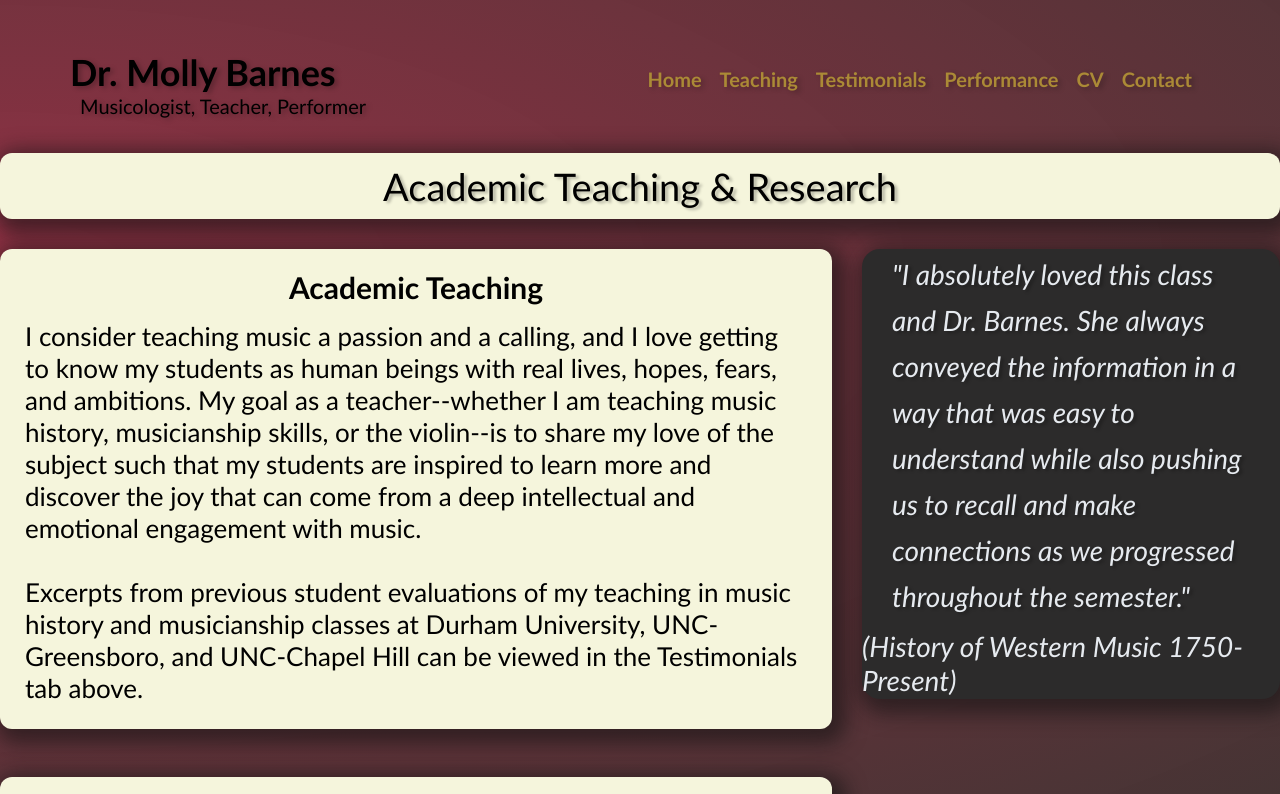
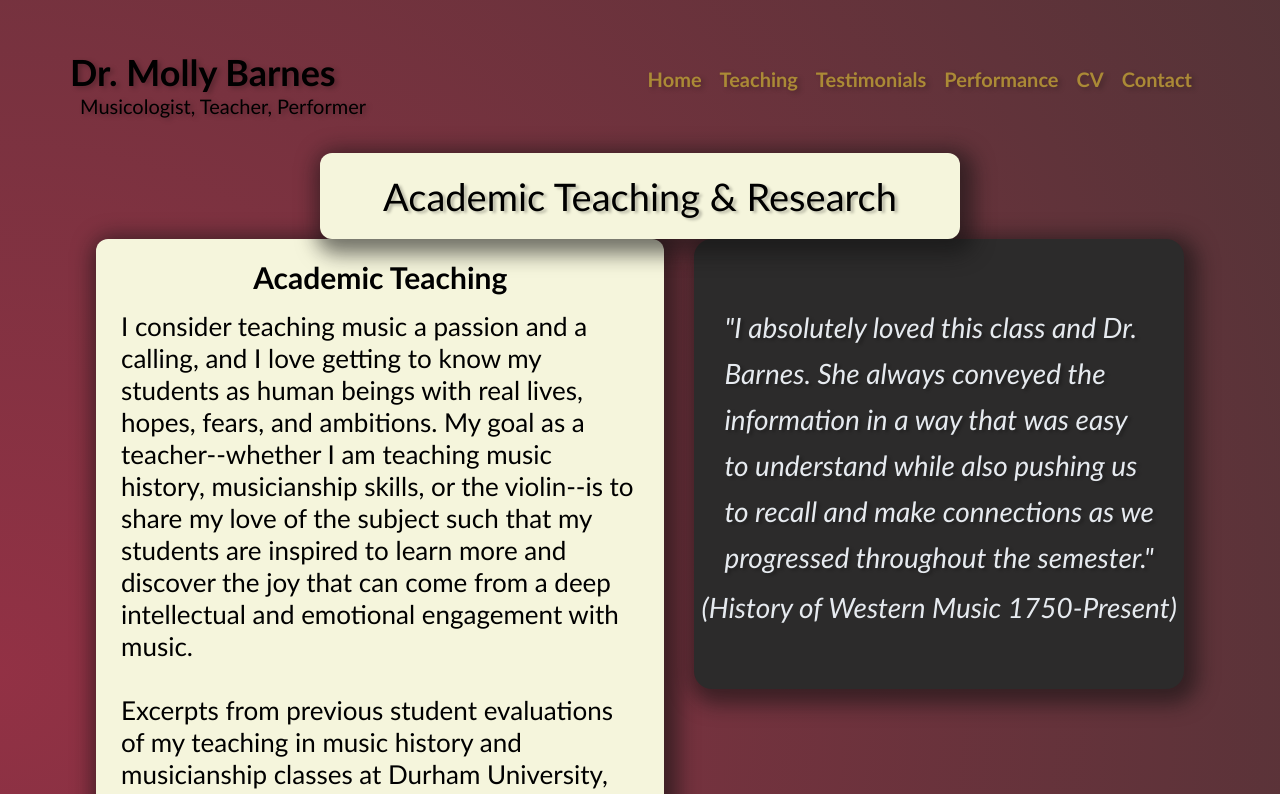
Before and after one commit to jlayher/molly-barnes-music, a Next.js app: page /academic-teaching in a window 1280 px wide. Shown: the top 794 px of the page. Built offline with nearby package versions, Linux system fonts and the light colour scheme.

Commit message:
fixed global styles, so bg works consistently.  changes to academic page

```diff
--- a/src/styles/Home.module.css
+++ b/src/styles/Home.module.css
@@ -9,8 +9,8 @@
 
   background-color: beige;
   border-radius: 12px;
-  margin-top: 5px;
-  margin-left: 15px;
+  margin-top: 15px;
+  margin-left: 25px;
   margin-right: 25px;
   max-height: 475px;
 
--- a/src/styles/academic.module.css
+++ b/src/styles/academic.module.css
@@ -1,12 +1,24 @@
+
+/* .container {
+    display: flex;
+    flex-direction: column;
+    justify-content: center;
+} */
+
 
 .academic__title {
     display: flex;
     justify-content: center;
+    align-items: center;
+    flex: auto;
 
-    padding-top: 10px;
-    padding-bottom: 10px;
-    margin: 0px 0px 20px 0px;
+    padding: 20px 20px;
+    margin: 0 auto;
 
+
+    max-width: 50%;
+    /* margin: 0px 90px 20px 90px; */
+    position: relative;
     border-radius: 12px;
 
     font-size: 38px;
@@ -14,6 +26,8 @@
 
     text-shadow: 3px 2px 3px rgba(0,0,0,0.25);
     background-color: beige;
+
+
 
       /* gradient generated with cssmatic.com */
     -webkit-box-shadow: 5px 6px 20px 9px rgba(18,18,18,0.57);
@@ -23,6 +37,10 @@
 
 .academic__body_container {
     display: flex;
+    margin: 0 auto;
+    max-width: 85%;
+    /* remove body for testing */
+    /* display: none; */
     flex-direction: row;
 
 }
@@ -30,7 +48,8 @@
 .academic__body_text_container {
     display: flex;
     flex-direction: column;
-    max-width: 65%;
+    max-width: 55%;
+    margin: 0 auto;
 }
 
 
@@ -42,9 +61,8 @@
     background-color: beige;
     border-radius: 12px;
     padding: 10px;
-
-    margin-top: 10px;
-
+    margin: 0 auto;
+    margin-right: 30px;
 /* gradient generated with cssmatic.com */
     -webkit-box-shadow: 5px 6px 20px 9px rgba(18,18,18,0.57);
     -moz-box-shadow: 5px 6px 20px 9px rgba(18,18,18,0.57);
@@ -71,8 +89,8 @@
     background-color: beige;
     border-radius: 12px;
     padding: 10px;
-
-
+    margin: 0 auto;
+    margin-right: 30px;
       /* gradient generated with cssmatic.com */
     -webkit-box-shadow: 5px 6px 20px 9px rgba(18,18,18,0.57);
     -moz-box-shadow: 5px 6px 20px 9px rgba(18,18,18,0.57);
@@ -92,12 +110,22 @@
 
 .academic__body_sidepanel_container {
     display: flex;
+    margin: 0 auto;
+    /* margin-top: 60px; */
+}
 
 
-    margin: 10px 0px 0px 30px;
-
-    width: 100%;
-
-
+@media screen and (max-width: 1450px) {
 
 }
+@media screen and (max-width: 1024px) {
+
+}
+@media screen and (max-width: 768px) {
+
+}
+@media screen and (max-width: 450px) {
+
+}
+
+/* .academic__body_sidepanel_container */
--- a/src/styles/globals.css
+++ b/src/styles/globals.css
@@ -8,21 +8,22 @@
   font-family: 'Gill Sans', 'Gill Sans MT', Calibri, 'Trebuchet MS', sans-serif;
 }
 
-html, body {
+/* html, body {
   margin: 0px;
   height: 100%;
+  min-height: 100%;
   width: 100%;
   position: absolute;
-}
+} */
 body {
-  margin: 0px;
+  /* margin: 0px;
   min-height: 100%;
   width: 100%;
   display: flex;
   flex-direction: column;
   width: 100%;
   position: absolute;
-  background-color: rgb(128, 85, 85);
+  background-color: rgb(128, 85, 85); */
 
  /* ff 3.6+ */
  background:-moz-radial-gradient(ellipse at 0% 34%, rgba(127, 13, 36, 0.85) 55%, rgba(43, 24, 24, 0.88) 100%);
--- a/src/styles/sidepaneltest.module.css
+++ b/src/styles/sidepaneltest.module.css
@@ -4,6 +4,7 @@
     color: rgb(230, 234, 239);
     display: flex;
     /* width: 100%; */
+    margin: 0 auto;
     border-radius: 18px;
 
     flex-direction: column;
@@ -21,11 +22,11 @@
     display: flex;
     justify-content: center;
     align-items: center;
-
+    margin: 0 auto;
     font-size: 28px;
     line-height: 46px;
 
-    padding: 00px 30px 10px 30px;
+    padding: 0px 30px 10px 30px;
 
     text-shadow: 3px 2px 3px rgba(0,0,0,0.25);
      font-style: italic;
```
Also changed, not shown: src/pages/academic-teaching.js (+16 -16 lines).
